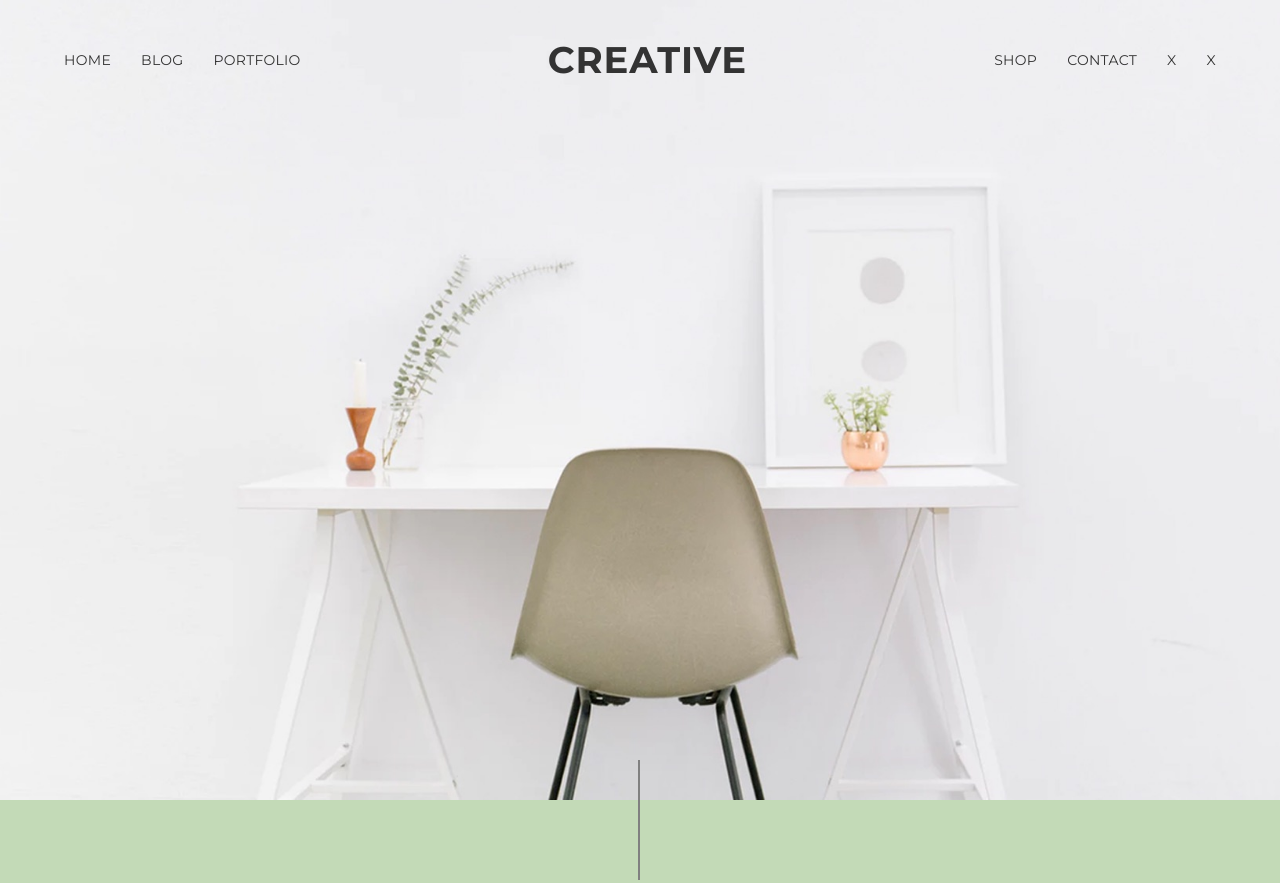
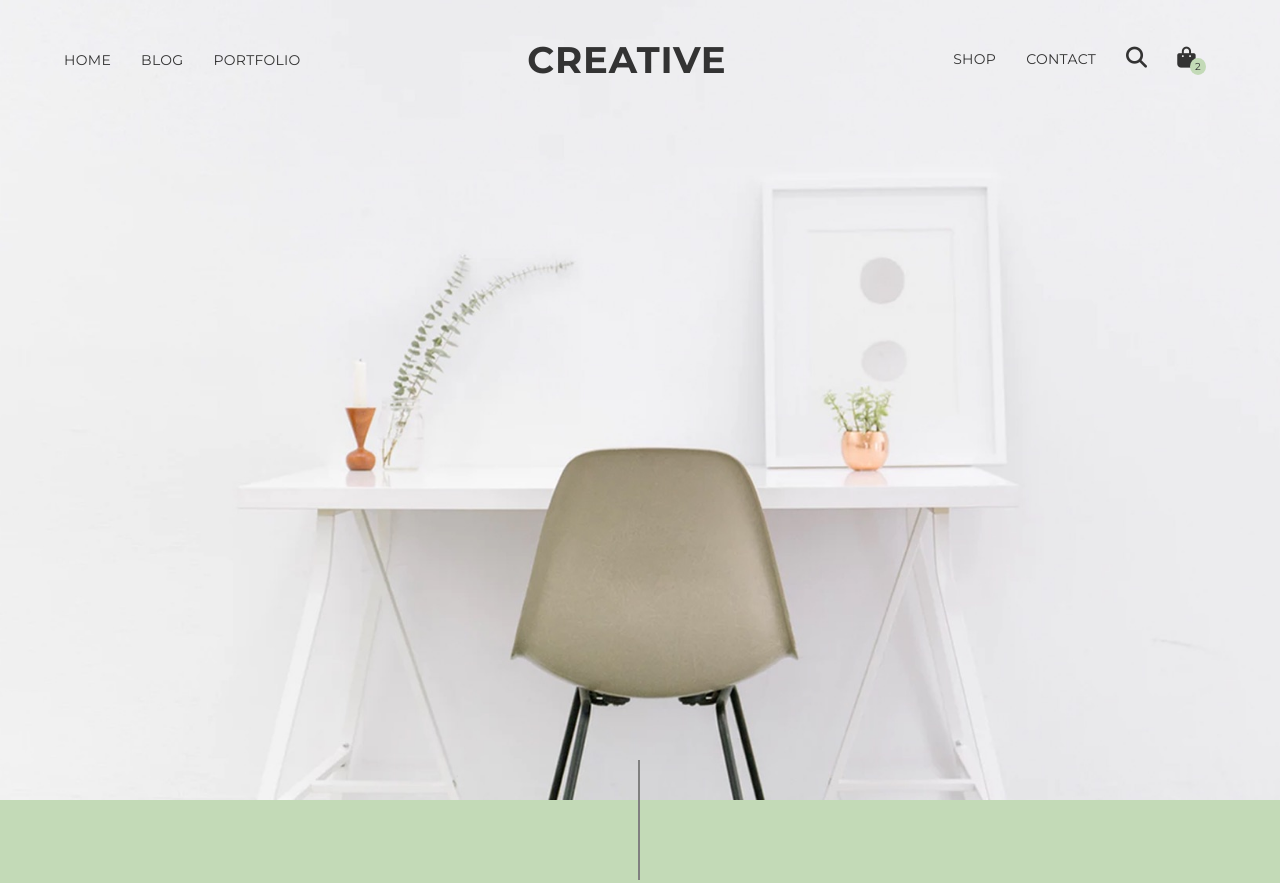
Before and after one commit to rebecca-romeo/creative-website, a plain HTML site: page index.html in a window 1280 px wide. Shown: the top 883 px of the page. Drawn offline with nearby package versions, Linux system fonts and the light colour scheme.

Commit message:
header nav icons and styling across all pages

```diff
--- a/index.html
+++ b/index.html
@@ -28,8 +28,8 @@
         <ul>
           <li><a href="#">shop</a></li>
           <li><a href="./contact.html">contact</a></li>
-          <li><a href="#">x</a></li>
-          <li><a href="#">x</a></li>
+          <li><a href="#"><i class="fa-solid fa-magnifying-glass"></i></a></li>
+          <li><a href="#"><i class="fa-solid fa-bag-shopping"></i></a> <span class="green">2</span></li>
         </ul>
       </nav>
     </div>
--- a/styles/sass/partials/_headerNav.scss
+++ b/styles/sass/partials/_headerNav.scss
@@ -1,3 +1,5 @@
+@use './variables' as v;
+
 .headerNavContainer {
   display: flex;
   justify-content: space-between;
@@ -7,4 +9,16 @@
     display: flex;
     gap: 3rem;
   }
+  i {
+    font-size: 2.1rem;
+  }
+  .green {
+    background-color: v.$sage;
+    padding: 0.2rem 0.5rem;
+    border-radius: 50%;
+    font-size: 1rem;
+    position: relative;
+    right: 10px;
+    top:  5px;
+  }
 }
```
Also changed, not shown: blog.html (+2 -2 lines), contact.html (+2 -2 lines), styles/styles.css.
